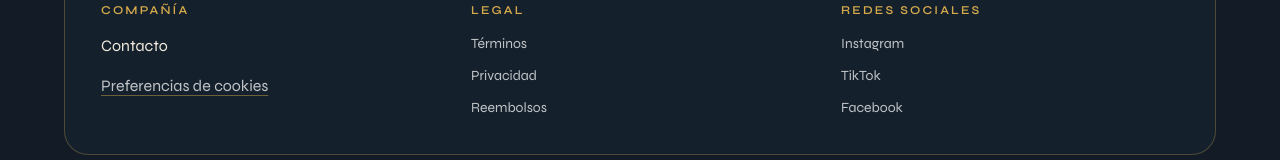
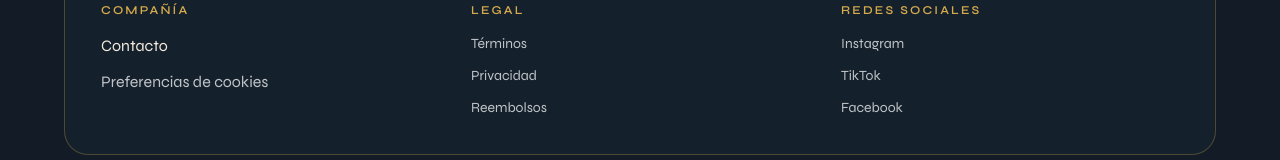
Before and after one commit to ElCopyPaste/silente-web, a Next.js app: page / in a window 1280 px wide. Shown: the part 5035-5195 px from the top of the page. Built offline with nearby package versions, Linux system fonts and the light colour scheme.

Commit message:
Alinear Preferencias de cookies en el footer

```diff
--- a/components/CookiePreferences.tsx
+++ b/components/CookiePreferences.tsx
@@ -107,7 +107,7 @@ export function CookiePreferences() {
           setPreferences(loadPreferences());
           setOpen(true);
         }}
-        className="mt-4 text-sm text-[var(--silente-muted)] underline decoration-[rgba(213,170,75,.45)] underline-offset-4 transition-colors hover:text-[var(--silente-gold-light)]"
+        className="mt-3 block w-full text-left text-sm font-normal leading-5 text-[var(--silente-muted)] transition-colors hover:text-[var(--silente-gold-light)]"
       >
         Preferencias de cookies
       </button>
```
